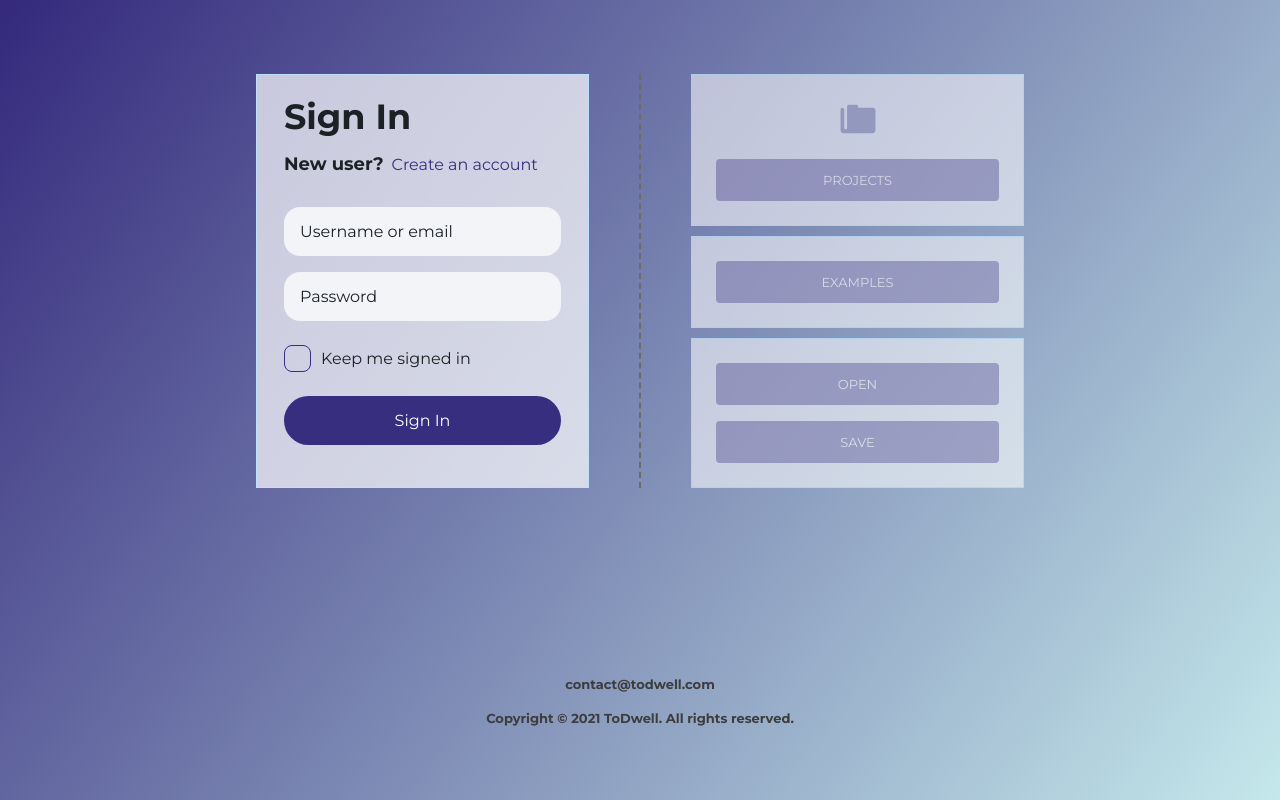
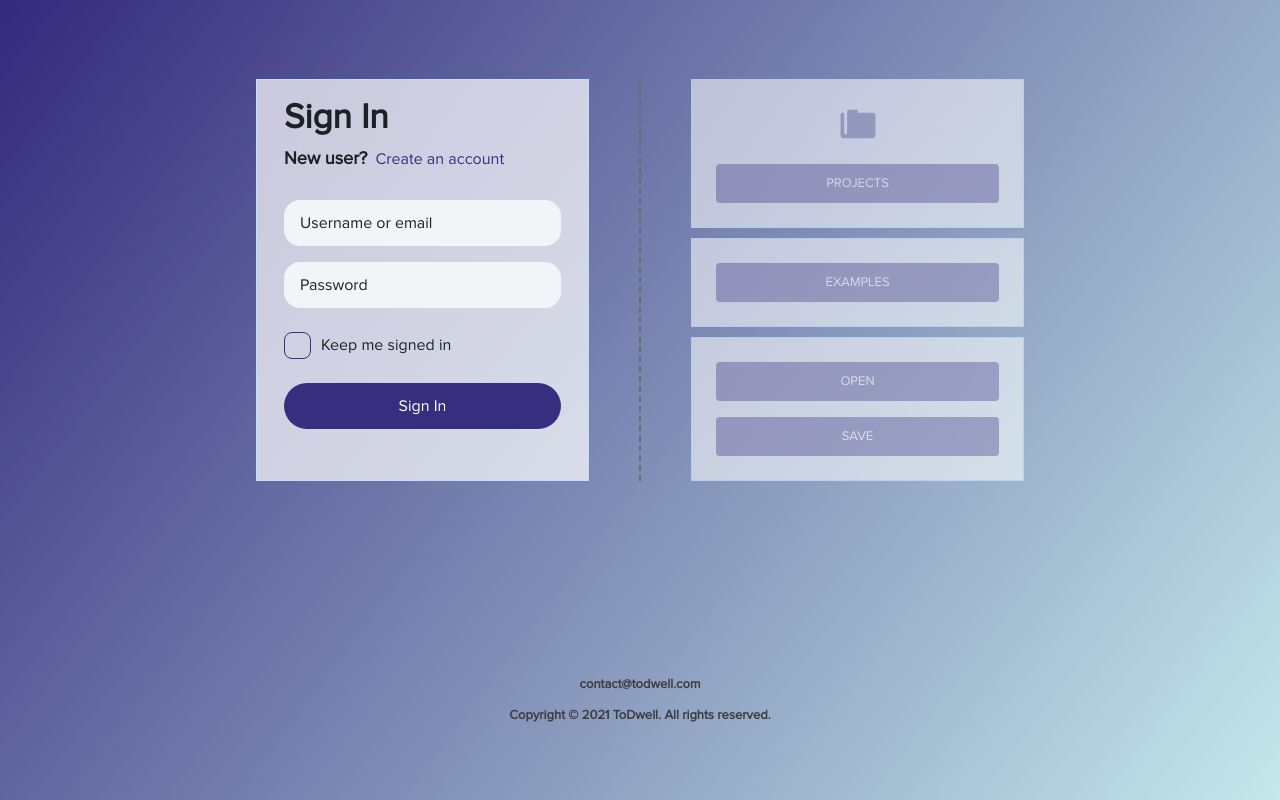
Before and after one commit to mahermubeen/2D, a React (Create React App) app: page / in a window 1280 px wide. Built offline with nearby package versions, Linux system fonts and the light colour scheme.

Commit message:
added proxima nova

```diff
--- a/public/index.html
+++ b/public/index.html
@@ -10,23 +10,10 @@
       content="Web site created using create-react-app"
     />
     <link rel="apple-touch-icon" href="%PUBLIC_URL%/logo192.png" />
-    <!--
-      manifest.json provides metadata used when your web app is installed on a
-      user's mobile device or desktop. See https://developers.google.com/web/fundamentals/web-app-manifest/
-    -->
     <link rel="manifest" href="%PUBLIC_URL%/manifest.json" />
-    <!--
-      Notice the use of %PUBLIC_URL% in the tags above.
-      It will be replaced with the URL of the `public` folder during the build.
-      Only files inside the `public` folder can be referenced from the HTML.
-
-      Unlike "/favicon.ico" or "favicon.ico", "%PUBLIC_URL%/favicon.ico" will
-      work correctly both with client-side routing and a non-root public URL.
-      Learn how to configure a non-root public URL by running `npm run build`.
-    -->
-    <link rel="preconnect" href="https://fonts.googleapis.com">
+    <!-- <link rel="preconnect" href="https://fonts.googleapis.com">
 <link rel="preconnect" href="https://fonts.gstatic.com" crossorigin>
-<link href="https://fonts.googleapis.com/css2?family=Montserrat:wght@100;200;300;400;500;600;700&display=swap" rel="stylesheet">
+<link href="https://fonts.googleapis.com/css2?family=Montserrat:wght@100;200;300;400;500;600;700&display=swap" rel="stylesheet"> -->
     <title>2D App</title>
   </head>
   <body>
--- a/src/assets/css/style.css
+++ b/src/assets/css/style.css
@@ -1,3 +1,7 @@
+@font-face {
+  font-family: proximaNova;
+  src: url("../font/Proxima Nova Font.otf");
+}
 *,
 *::after,
 *::before {
@@ -15,7 +19,7 @@
   margin: 0;
   padding: 0;
   box-sizing: border-box;
-  font-family: "Montserrat", sans-serif;
+  font-family: proximaNova;
 }
 
 .container {
--- a/src/assets/scss/global.scss
+++ b/src/assets/scss/global.scss
@@ -1,3 +1,8 @@
+@font-face {
+  font-family: proximaNova;
+  src: url('../font/Proxima\ Nova\ Font.otf');
+}
+
 
 *,
 *::after,
@@ -16,7 +21,7 @@
   margin: 0;
   padding: 0;
   box-sizing: border-box;
-  font-family: 'Montserrat', sans-serif;
+  font-family: proximaNova;
 }
 
 .container {
```
Also changed, not shown: src/assets/font/Proxima Nova Font.otf (added), 1 other file (tests, documents, lock files or other folders).
